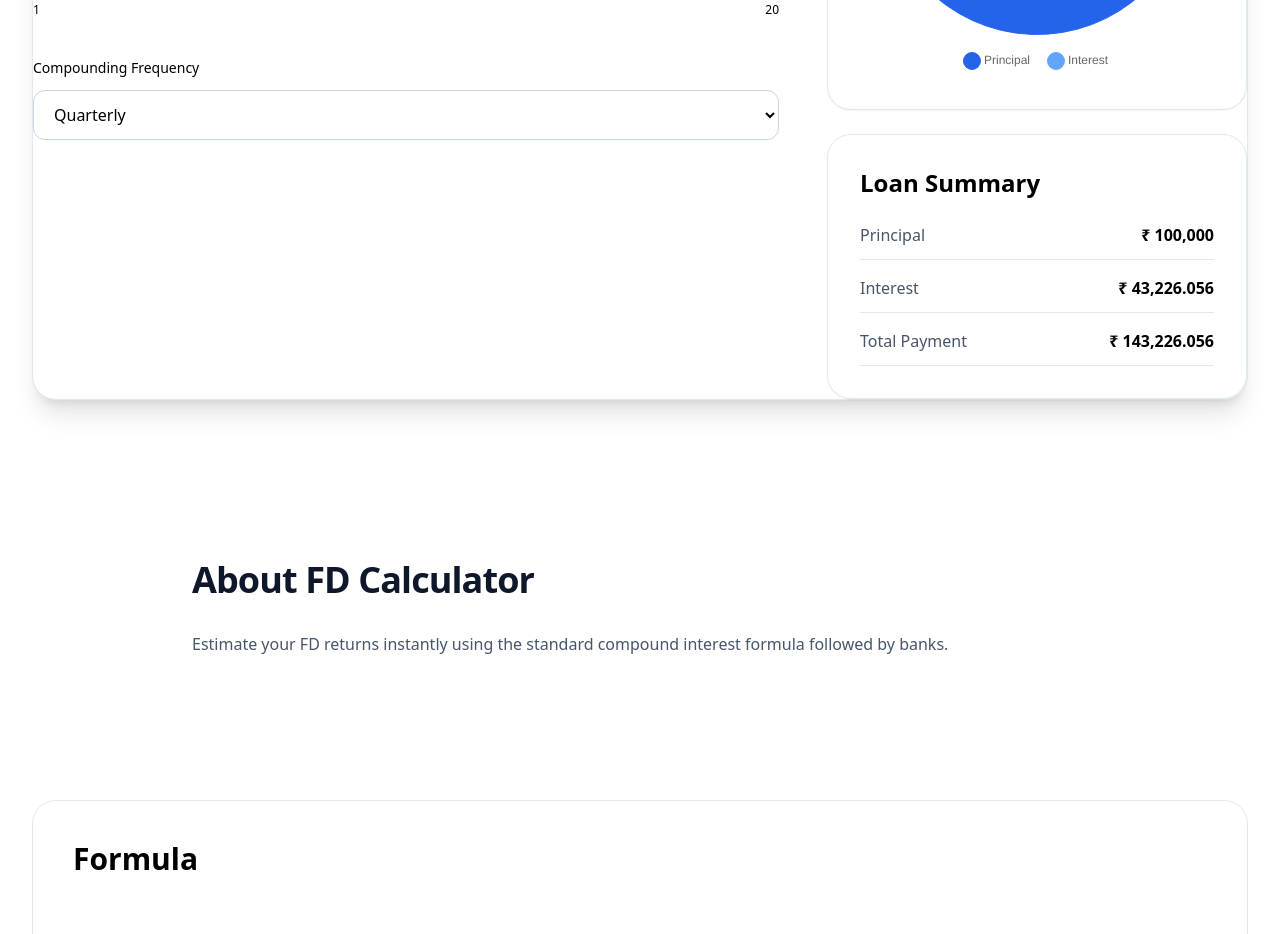
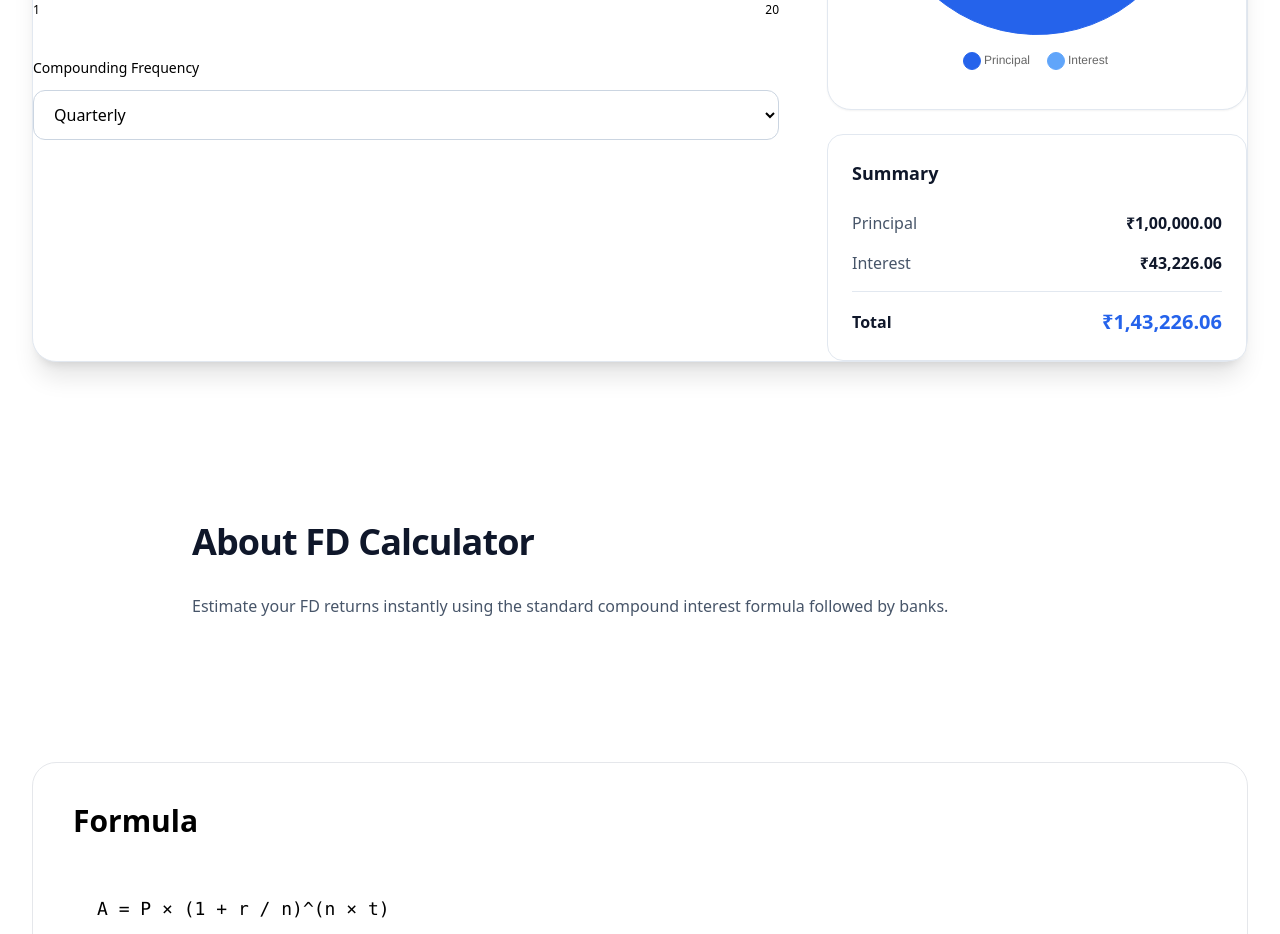
Before and after one commit to js91872/navorika, a Next.js app: page /tools/fd-calculator in a window 1280 px wide. Shown: the part 1280-2214 px from the top of the page. Built offline with nearby package versions, Linux system fonts and the light colour scheme.

Commit message:
feat: add SWP Calculator

```diff
--- a/src/components/calculator/Summary.tsx
+++ b/src/components/calculator/Summary.tsx
@@ -1,62 +1,71 @@
+import { formatCurrency } from "@/lib/format/currency";
+
 interface SummaryProps {
+  title?: string;
+
+  principalLabel?: string;
+  interestLabel?: string;
+  totalLabel?: string;
+
   principal: number;
   interest: number;
   total: number;
 }
 
 export default function Summary({
+  title = "Summary",
+
+  principalLabel = "Principal",
+  interestLabel = "Interest",
+  totalLabel = "Total",
+
   principal,
   interest,
   total,
 }: SummaryProps) {
   return (
-    <div className="rounded-3xl border border-slate-200 bg-white p-8 shadow-sm">
+    <div className="rounded-2xl border border-slate-200 bg-white p-6">
 
-      <h3 className="mb-6 text-2xl font-bold">
-        Loan Summary
+      <h3 className="text-lg font-semibold text-slate-900">
+        {title}
       </h3>
 
-      <div className="space-y-4">
+      <div className="mt-6 space-y-4">
 
-        <SummaryRow
-          label="Principal"
-          value={principal}
-        />
+        <div className="flex items-center justify-between">
+          <span className="text-slate-600">
+            {principalLabel}
+          </span>
 
-        <SummaryRow
-          label="Interest"
-          value={interest}
-        />
+          <span className="font-semibold text-slate-900">
+            {formatCurrency(principal)}
+          </span>
+        </div>
 
-        <SummaryRow
-          label="Total Payment"
-          value={total}
-        />
+        <div className="flex items-center justify-between">
+          <span className="text-slate-600">
+            {interestLabel}
+          </span>
+
+          <span className="font-semibold text-slate-900">
+            {formatCurrency(interest)}
+          </span>
+        </div>
+
+        <div className="flex items-center justify-between border-t border-slate-200 pt-4">
+
+          <span className="font-semibold text-slate-900">
+            {totalLabel}
+          </span>
+
+          <span className="text-xl font-bold text-blue-600">
+            {formatCurrency(total)}
+          </span>
+
+        </div>
 
       </div>
 
     </div>
   );
 }
-
-function SummaryRow({
-  label,
-  value,
-}: {
-  label: string;
-  value: number;
-}) {
-  return (
-    <div className="flex items-center justify-between border-b pb-3">
-
-      <span className="text-slate-600">
-        {label}
-      </span>
-
-      <span className="font-semibold">
-        ₹ {value.toLocaleString()}
-      </span>
-
-    </div>
-  );
-}
--- a/src/components/calculator/swp/SWPCalculator.tsx
+++ b/src/components/calculator/swp/SWPCalculator.tsx
@@ -172,16 +172,20 @@ export default function SWPCalculator() {
           />
 
           <Summary
-            principal={result.investedAmount}
-            interest={Math.max(
-              0,
-              result.finalCorpus +
-                result.totalWithdrawal -
-                result.investedAmount
-            )}
-            total={result.finalCorpus}
-          />
+  title="SWP Summary"
 
+  principalLabel="Initial Investment"
+
+  interestLabel="Total Withdrawn"
+
+  totalLabel="Remaining Corpus"
+
+  principal={result.investedAmount}
+
+  interest={result.totalWithdrawal}
+
+  total={result.finalCorpus}
+/>
         </div>
 
       </div>
```
